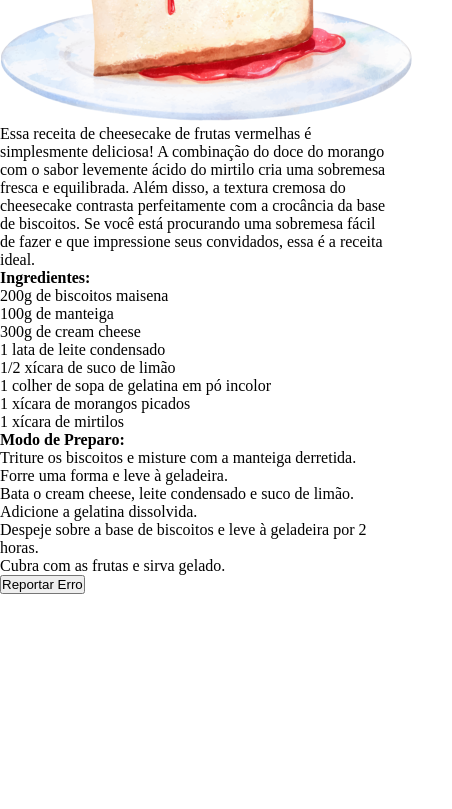
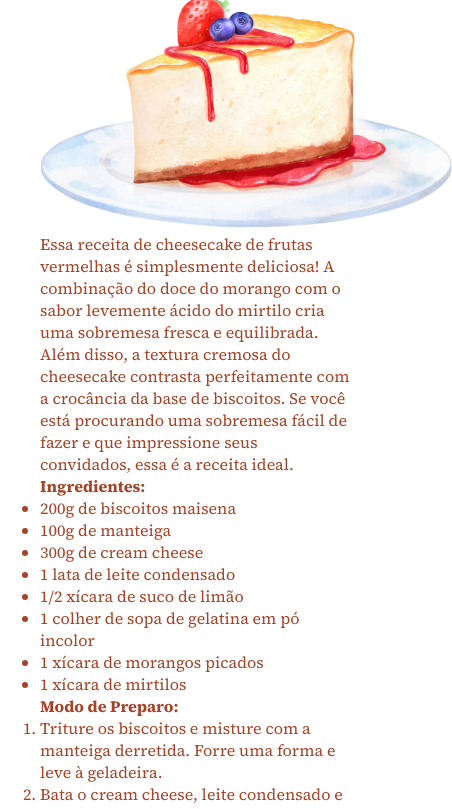
Before and after one commit to Taynara-Veloso/Projeto5_Stage3-Receitas, a plain HTML site: page index.html in a window 390 px wide. Shown: the part 160-969 px from the top of the page, 452 px wide, since content can reach past the window. Before the commit the page ends 844 px from the top, so only its background shows below. Drawn offline with Linux system fonts and the light colour scheme.

Commit message:
:lipstick: responsive configuration-CSS

```diff
--- a/style.css
+++ b/style.css
@@ -6,3 +6,20 @@
     /* -webkit-font-smoothing: antialiased;
     -moz-osx-font-smoothing: grayscale; */
 }
+
+:root{
+    font-family: "Source Serif 4", serif;
+    font-size: 62.5%;
+}
+
+body{
+    color: #a54328;
+    font-size: 1.6rem;
+}
+main{
+    max-width: 32rem;
+
+    margin-inline: auto;
+    padding: 5.6rem 4rem;
+    box-sizing: content-box;
+}
```
